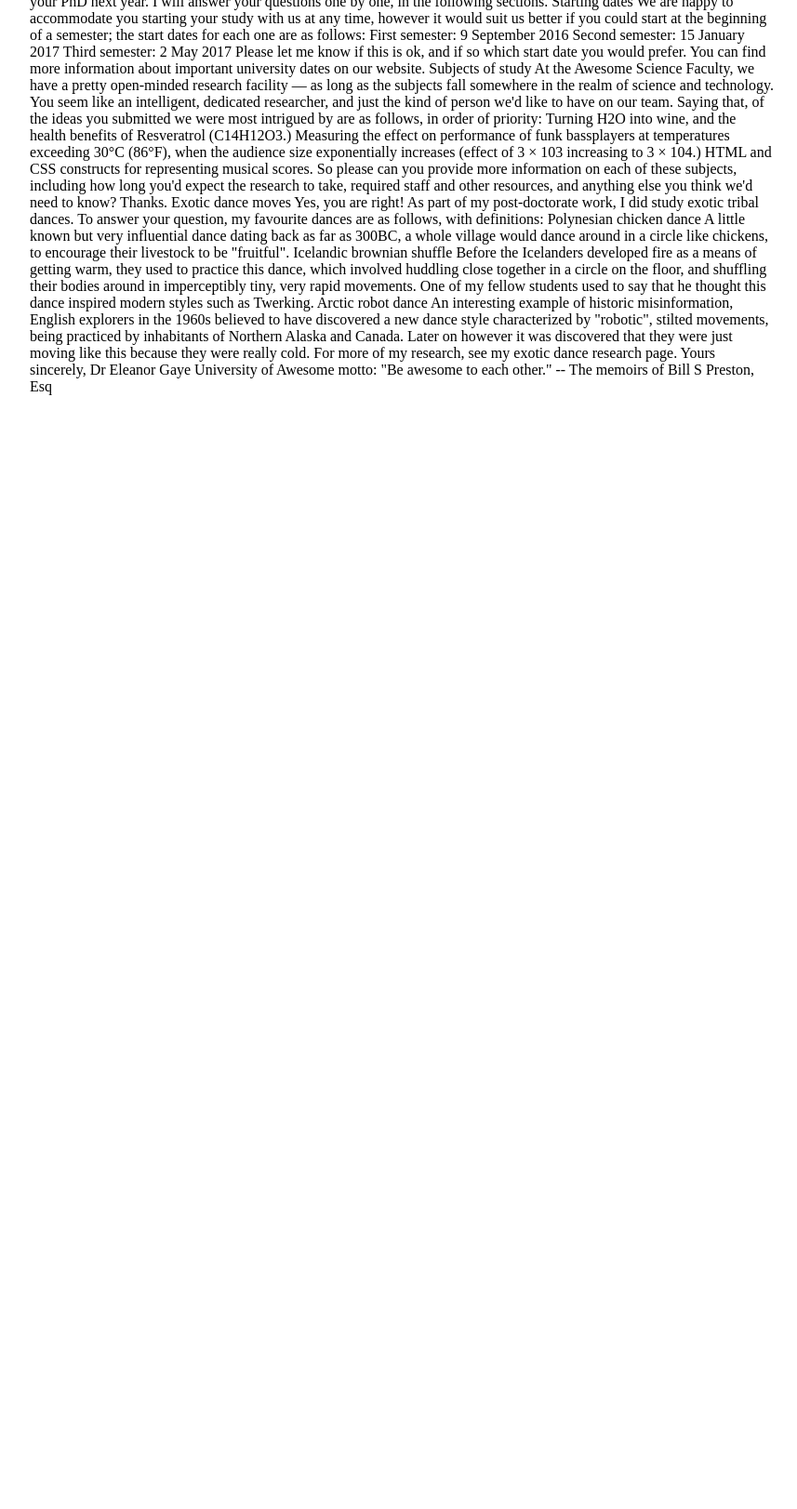
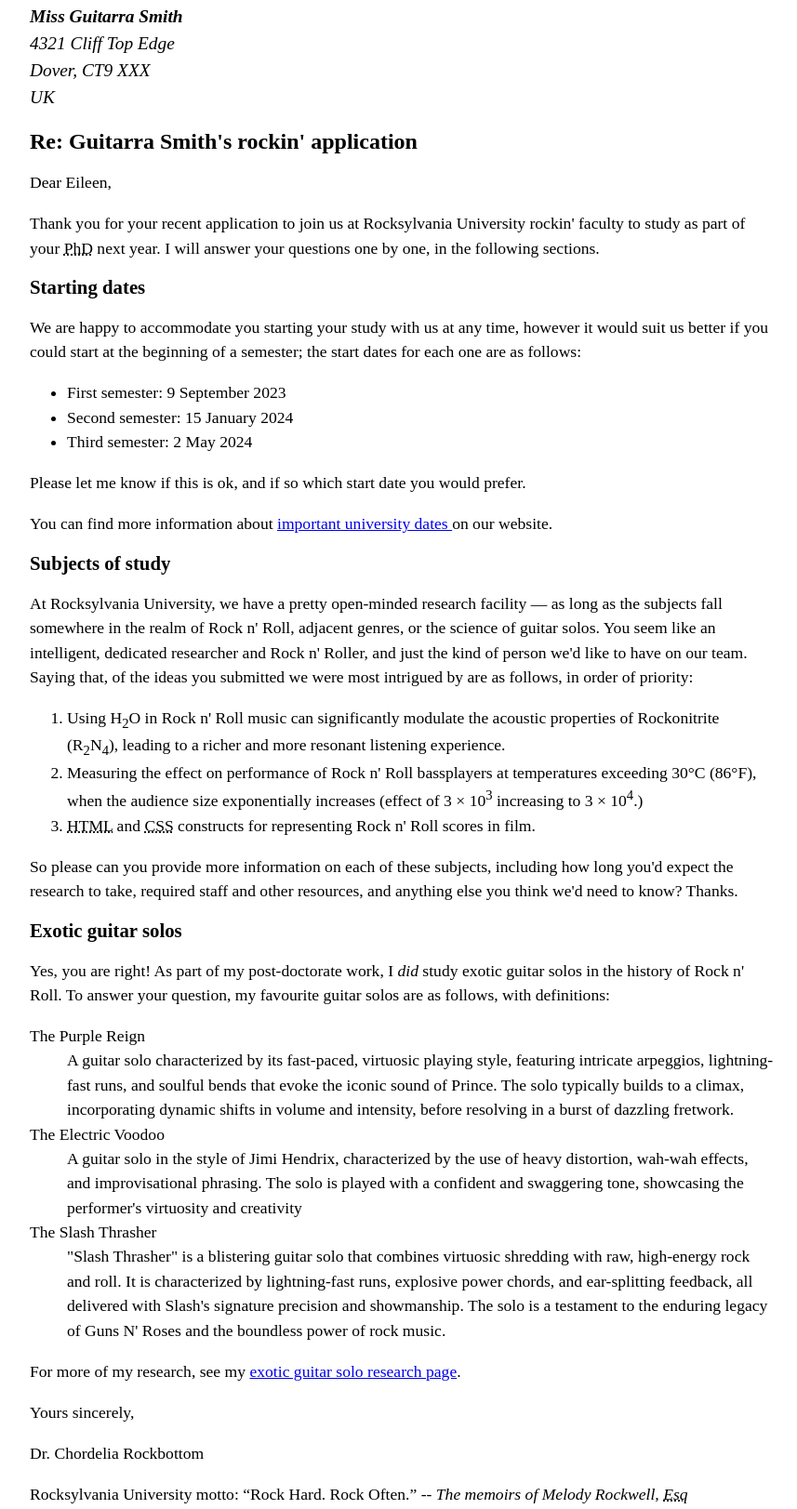
Before and after one commit to mikevensa/learning-mdn, a plain HTML site: page html-structuring-the-web/marking-up-a-letter-exercise/index.html in a window 1280 px wide. Shown: the part 304-1927 px from the top of the page at 93% size, without its empty margins (208-1065 px from the left). Before the commit the page ends 800 px from the top, so only its background shows below. Drawn offline with Linux system fonts and the light colour scheme.

Commit message:
Finished editing the index.html file to complete the exercise.

```diff
--- a/html-structuring-the-web/marking-up-a-letter-exercise/index.html
+++ b/html-structuring-the-web/marking-up-a-letter-exercise/index.html
@@ -16,10 +16,10 @@
 
     <!-- Exercise instructions found here: https://developer.mozilla.org/en-US/docs/Learn/HTML/Introduction_to_HTML/Marking_up_a_letter
 
-    All text has been changed using Open AI's ChatGPT bt structure remains the same.
+    All text has been changed using Open AI's ChatGPT but structure remains the same.
     -->
 
-
+    <!-- Sender Address -->
     <address class="sender-column">
 
         <p><strong>Dr. Chordelia Rockbottom</strong>
@@ -32,89 +32,130 @@
             <br>
             USA
         </p>
-        <ul>
-            <li><strong>Tel</strong>: 123-456-7890,</li>
-            <li><strong> Email</strong>: c_rockbottom@rocku.edu</li>
+        <ul class="senderContact">
+            <li class="senderTel"><strong>Tel</strong>: 123-456-7890,</li>
+            <li class="senderEmail"><strong> Email</strong>: c_rockbottom@rocku.edu</li>
         </ul>
     </address>
 
-    <time datetime="2023-03-08">8 March 2023</time>
+    <!-- Date of letter -->
+    <p class="date">
+        <time datetime="2023-03-08">8 March 2023</time>
+    </p>
 
-    Miss Eileen Dover
-    4321 Cliff Top Edge
-    Dover, CT9 XXX
-    UK
+    <!-- Recipient Address -->
+    <address>
+        <p><strong>Miss Guitarra Smith</strong>
+            <br>
+            4321 Cliff Top Edge
+            <br>
+            Dover, CT9 XXX
+            <br>
+            UK
+        </p>
+    </address>
+
+    <!-- Re -->
+    <h1>Re: Guitarra Smith's rockin' application</h1>
 
 
-    Re: Eileen Dover university application
+    <!-- Letter intro -->
+    <p>Dear Eileen,</p>
 
-    Dear Eileen,
+    <p>Thank you for your recent application to join us at Rocksylvania University rockin' faculty to study as part
+        of your <abbr title="Doctor of Philosophy">PhD</abbr> next year. I will answer your questions one by one, in the
+        following sections.
+    </p>
 
-    Thank you for your recent application to join us at the University of Awesome's science faculty to study as part of
-    your
-    PhD next year. I will answer your questions one by one, in the following sections.
+    <!-- Start dates section -->
+    <h2>Starting dates</h2>
 
-    Starting dates
+    <p>We are happy to accommodate you starting your study with us at any time, however it would suit us better if you
+        could start at the beginning of a semester; the start dates for each one are as follows:
+    </p>
 
-    We are happy to accommodate you starting your study with us at any time, however it would suit us better if you
-    could
-    start at the beginning of a semester; the start dates for each one are as follows:
+    <!-- Unordered list of startdates -->
+    <ul>
+        <li>First semester: <time datetime="2023-09-09">9 September 2023</time></li>
+        <li>Second semester: <time datetime="2024-01-15">15 January 2024</time></li>
+        <li>Third semester: <time datetime="2024-05-02">2 May 2024</time></li>
+    </ul>
 
-    First semester: 9 September 2016
-    Second semester: 15 January 2017
-    Third semester: 2 May 2017
+    <p>Please let me know if this is ok, and if so which start date you would prefer.
+    </p>
 
-    Please let me know if this is ok, and if so which start date you would prefer.
+    <p>You can find more information about <a href="https://www.schoolofrock.com/"
+            title="Important dates for Rocksylvania University">important university dates </a> on our website.
+    </p>
 
-    You can find more information about important university dates on our website.
+    <!-- Subjects of study section -->
+    <h2>Subjects of study</h2>
 
+    <p>At Rocksylvania University, we have a pretty open-minded research facility — as long as the subjects fall
+        somewhere in the realm of Rock n' Roll, adjacent genres, or the science of guitar solos. You seem like an
+        intelligent, dedicated researcher and Rock n' Roller, and just the kind of person we'd like to have on our team.
+        Saying that, of the ideas you submitted we were most intrigued by are as follows, in order of priority:
+    </p>
 
-    Subjects of study
+    <!-- Ordered list of studies -->
+    <ol>
+        <li>Using H<sub>2</sub>O in Rock n' Roll music can significantly modulate the acoustic properties of
+            Rockonitrite (R<sub>2</sub>N<sub>4</sub>), leading to a richer and more resonant listening experience.
+        </li>
 
-    At the Awesome Science Faculty, we have a pretty open-minded research facility — as long as the subjects fall
-    somewhere
-    in the realm of science and technology. You seem like an intelligent, dedicated researcher, and just the kind of
-    person
-    we'd like to have on our team. Saying that, of the ideas you submitted we were most intrigued by are as follows, in
-    order of priority:
+        <li>Measuring the effect on performance of Rock n' Roll bassplayers at temperatures exceeding 30°C (86°F), when
+            the audience size exponentially increases (effect of 3 × 10<sup>3</sup> increasing to 3 × 10<sup>4</sup>.)
+        </li>
 
-    Turning H2O into wine, and the health benefits of Resveratrol (C14H12O3.)
-    Measuring the effect on performance of funk bassplayers at temperatures exceeding 30°C (86°F), when the audience
-    size
-    exponentially increases (effect of 3 × 103 increasing to 3 × 104.)
-    HTML and CSS constructs for representing musical scores.
+        <li><abbr title="Hyper Text Markup Language">HTML</abbr> and <abbr title="Cascading Style Sheets">CSS</abbr>
+            constructs for representing Rock n' Roll scores in film.</li>
+    </ol>
 
-    So please can you provide more information on each of these subjects, including how long you'd expect the research
-    to
-    take, required staff and other resources, and anything else you think we'd need to know? Thanks.
+    <p>So please can you provide more information on each of these subjects, including how long you'd expect the
+        research to take, required staff and other resources, and anything else you think we'd need to know? Thanks.
+    </p>
 
+    <!-- Exotic guitar solos section -->
+    <h2>Exotic guitar solos</h2>
 
-    Exotic dance moves
+    <p>Yes, you are right! As part of my post-doctorate work, I <em>did</em> study exotic guitar solos in the history of
+        Rock n' Roll. To answer your question, my favourite guitar solos are as follows, with definitions:
+    </p>
 
-    Yes, you are right! As part of my post-doctorate work, I did study exotic tribal dances. To answer your question, my
-    favourite dances are as follows, with definitions:
+    <!-- Definition list of guitar solos -->
+    <dl>
+        <dt>The Purple Reign</dt>
+        <dd>A guitar solo characterized by its fast-paced, virtuosic playing style, featuring intricate arpeggios,
+            lightning-fast runs, and soulful bends that evoke the iconic sound of Prince. The solo typically builds to a
+            climax, incorporating dynamic shifts in volume and intensity, before resolving in a burst of dazzling
+            fretwork.
+        </dd>
 
-    Polynesian chicken dance
-    A little known but very influential dance dating back as far as 300BC, a whole village would dance around in a
-    circle
-    like chickens, to encourage their livestock to be "fruitful".
-    Icelandic brownian shuffle
-    Before the Icelanders developed fire as a means of getting warm, they used to practice this dance, which involved
-    huddling close together in a circle on the floor, and shuffling their bodies around in imperceptibly tiny, very
-    rapid
-    movements. One of my fellow students used to say that he thought this dance inspired modern styles such as Twerking.
-    Arctic robot dance
-    An interesting example of historic misinformation, English explorers in the 1960s believed to have discovered a new
-    dance style characterized by "robotic", stilted movements, being practiced by inhabitants of Northern Alaska and
-    Canada.
-    Later on however it was discovered that they were just moving like this because they were really cold.
+        <dt>The Electric Voodoo</dt>
+        <dd>A guitar solo in the style of Jimi Hendrix, characterized by the use of heavy distortion, wah-wah effects,
+            and improvisational phrasing. The solo is played with a confident and swaggering tone, showcasing the
+            performer's virtuosity and creativity
+        </dd>
 
-    For more of my research, see my exotic dance research page.
+        <dt>The Slash Thrasher</dt>
+        <dd>"Slash Thrasher" is a blistering guitar solo that combines virtuosic shredding with raw, high-energy rock
+            and roll. It is characterized by lightning-fast runs, explosive power chords, and ear-splitting feedback,
+            all delivered with Slash's signature precision and showmanship. The solo is a testament to the enduring
+            legacy of Guns N' Roses and the boundless power of rock music.
+        </dd>
+    </dl>
 
-    Yours sincerely,
-    Dr Eleanor Gaye
+    <p>For more of my research, see my <a
+            href="https://www.guitarworld.com/features/the-50-greatest-guitar-solos-of-all-time/5"
+            title="Research of the greatest guitar solos in Rock n Roll">exotic guitar solo research page</a>.
+    </p>
 
-    University of Awesome motto: "Be awesome to each other." -- The memoirs of Bill S Preston, Esq
+    <p>Yours sincerely,</p>
+    <p>Dr. Chordelia Rockbottom</p>
+
+    <p>Rocksylvania University motto: <q>Rock Hard. Rock Often.</q> -- <cite>The memoirs of Melody Rockwell, <abbr
+                title="Esquire">Esq</abbr></cite>
+    </p>
 
 </body>
 
--- a/html-structuring-the-web/marking-up-a-letter-exercise/styles/styles.css
+++ b/html-structuring-the-web/marking-up-a-letter-exercise/styles/styles.css
@@ -32,6 +32,10 @@ address {
 }
 
 /* Added CSS */
-ul li {
+.senderContact li {
     list-style-type: none;
 }
+
+.date {
+    text-align: right;
+}
```
